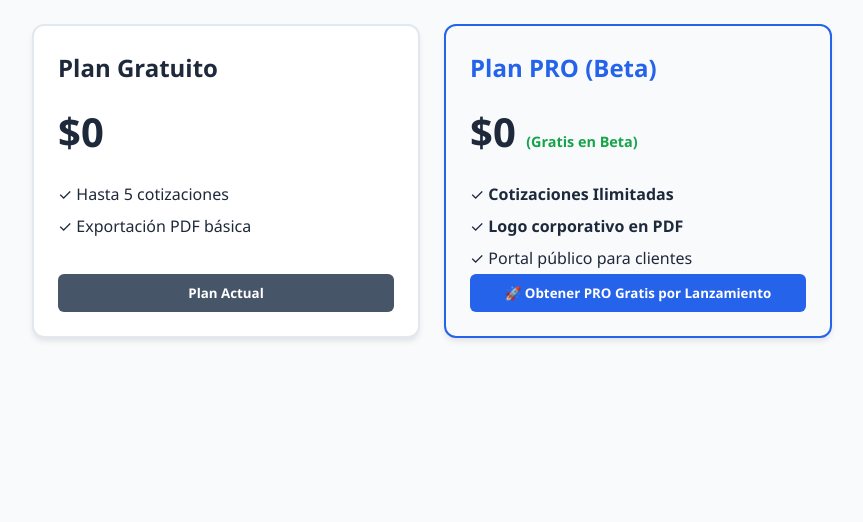
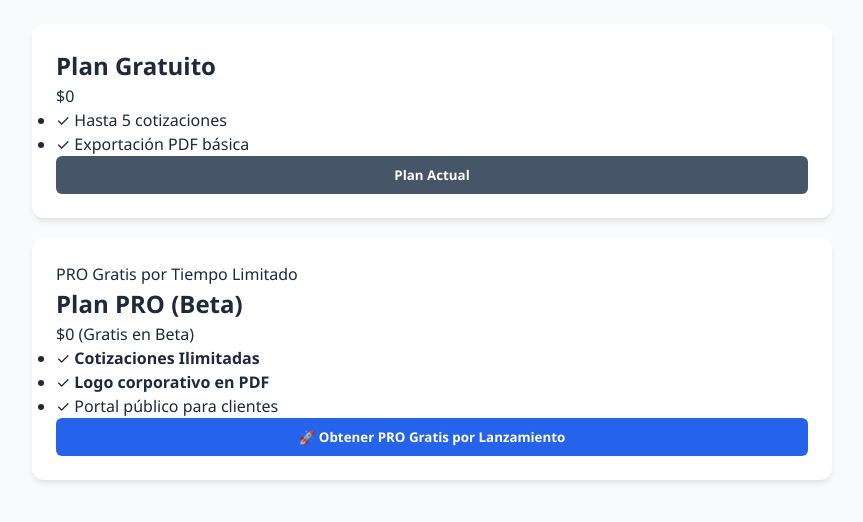
Before and after one commit to owenvaldez46-dot/QuoteFlow, a FastAPI app: page /upgrade in a window 1280 px wide. Shown: the part 87-609 px from the top of the page, without its empty margins (208-1071 px from the left). Run offline with FastAPI, Linux system fonts and the light colour scheme; the visitor is signed in with stand-in values (Sample User, id 1); tables that the repository leaves empty hold one stand-in row (values such as "Sample post").

Commit message:
Refactor upgrade.html for improved layout and styles
Updated HTML structure and styling for upgrade page.

```diff
--- a/templates/upgrade.html
+++ b/templates/upgrade.html
@@ -2,6 +2,7 @@
 <html lang="es">
 <head>
     <meta charset="UTF-8">
+    <meta name="viewport" content="width=device-width, initial-scale=1.0">
     <title>Planes y Suscripción | QuoteFlow</title>
     <link rel="stylesheet" href="/static/style.css">
 </head>
@@ -16,37 +17,48 @@
         </header>
 
         {% if reason == 'limit' %}
-        <div style="background: #fef2f2; color: #991b1b; padding: 14px; border-radius: 8px; margin-bottom: 24px; border: 1px solid #fecaca; text-align: center;">
+        <div class="alert alert-warning">
             <strong>⚠️ Límite Alcanzado:</strong> Has utilizado las {{ free_limit }} cotizaciones gratuitas. ¡Pásate a PRO Beta gratis para continuar!
         </div>
         {% endif %}
 
-        <div style="display: grid; grid-template-columns: repeat(auto-fit, minmax(280px, 1fr)); gap: 24px; margin-top: 20px;">
-            <div class="card" style="border: 2px solid #e2e8f0; display: flex; flex-direction: column; justify-content: space-between;">
-                <div>
+        <div class="pricing-grid">
+            <!-- Plan Gratuito -->
+            <div class="card pricing-card">
+                <div class="card-body">
                     <h2>Plan Gratuito</h2>
-                    <div style="font-size: 2.5rem; font-weight: bold; margin: 16px 0;">$0</div>
-                    <ul style="list-style: none; padding: 0; line-height: 2;">
+                    <div class="price">$0</div>
+                    <ul class="feature-list">
                         <li>✓ Hasta {{ free_limit }} cotizaciones</li>
                         <li>✓ Exportación PDF básica</li>
                     </ul>
                 </div>
-                <button class="btn btn-secondary" disabled style="width: 100%;">Plan Actual</button>
+                <div class="card-footer">
+                    {% if user.plan == 'pro' %}
+                    <button class="btn btn-secondary" disabled style="width: 100%;">Plan Básico</button>
+                    {% else %}
+                    <button class="btn btn-secondary" disabled style="width: 100%;">Plan Actual</button>
+                    {% endif %}
+                </div>
             </div>
 
-            <div class="card" style="border: 2px solid #2563eb; background: #f8fafc; display: flex; flex-direction: column; justify-content: space-between;">
-                <div>
-                    <h2 style="color: #2563eb;">Plan PRO (Beta)</h2>
-                    <div style="font-size: 2.5rem; font-weight: bold; margin: 16px 0;">$0 <span style="font-size: 0.9rem; color: #16a34a;">(Gratis en Beta)</span></div>
-                    <ul style="list-style: none; padding: 0; line-height: 2;">
+            <!-- Plan PRO (Beta) -->
+            <div class="card pricing-card pricing-card-pro">
+                <div class="badge-featured">PRO Gratis por Tiempo Limitado</div>
+                <div class="card-body">
+                    <h2 class="text-primary">Plan PRO (Beta)</h2>
+                    <div class="price">
+                        $0 <span class="price-subtitle">(Gratis en Beta)</span>
+                    </div>
+                    <ul class="feature-list">
                         <li>✓ <strong>Cotizaciones Ilimitadas</strong></li>
                         <li>✓ <strong>Logo corporativo en PDF</strong></li>
                         <li>✓ Portal público para clientes</li>
                     </ul>
                 </div>
-                <div>
+                <div class="card-footer">
                     {% if user.plan == 'pro' %}
-                    <button class="btn" style="width: 100%; background: #16a34a; color: white;" disabled>✓ Plan PRO Activo</button>
+                    <button class="btn btn-success" disabled style="width: 100%;">✓ Plan PRO Activo</button>
                     {% else %}
                     <form action="/upgrade/process" method="POST">
                         <input type="hidden" name="csrf_token" value="{{ csrf_token }}">
```
